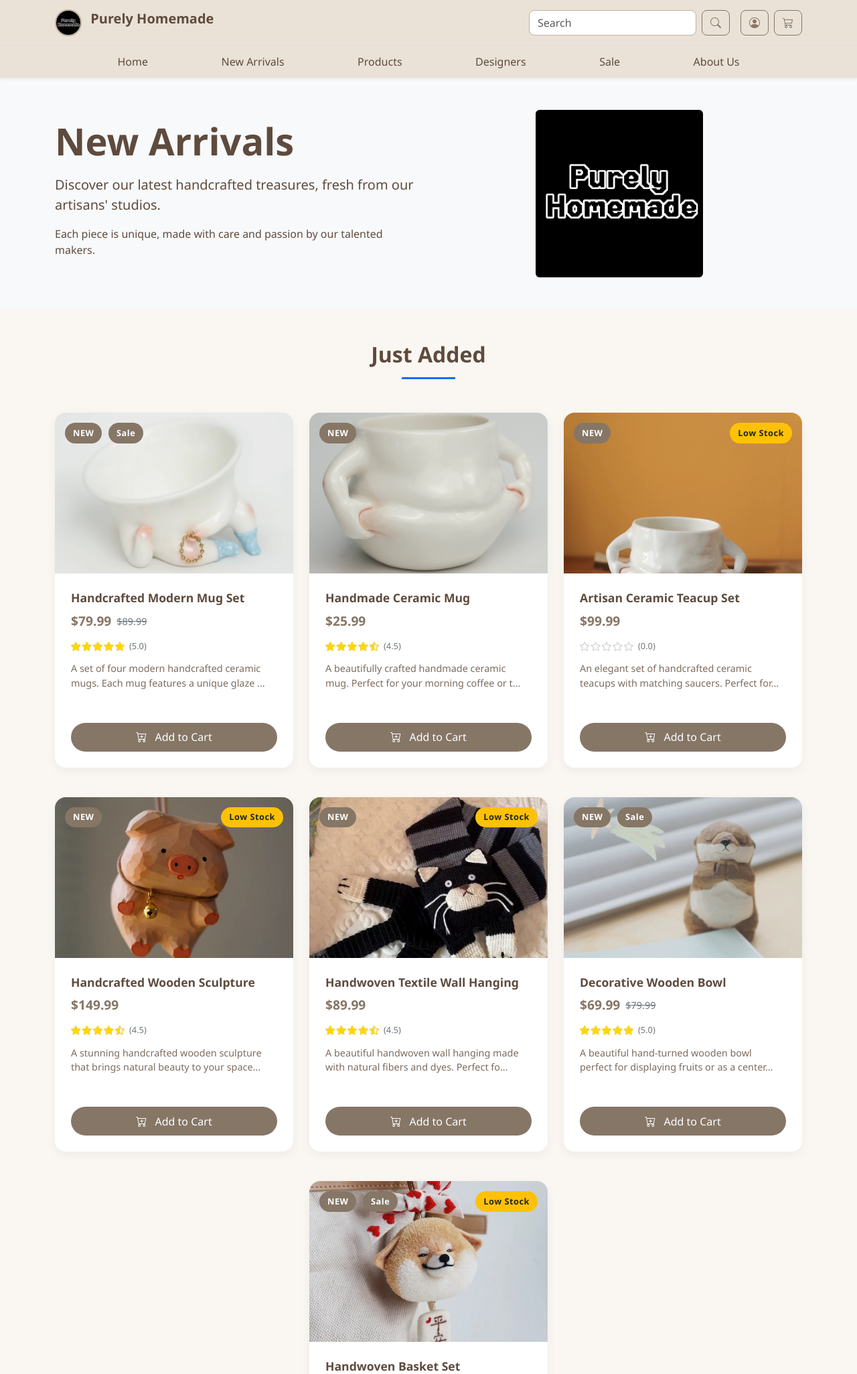
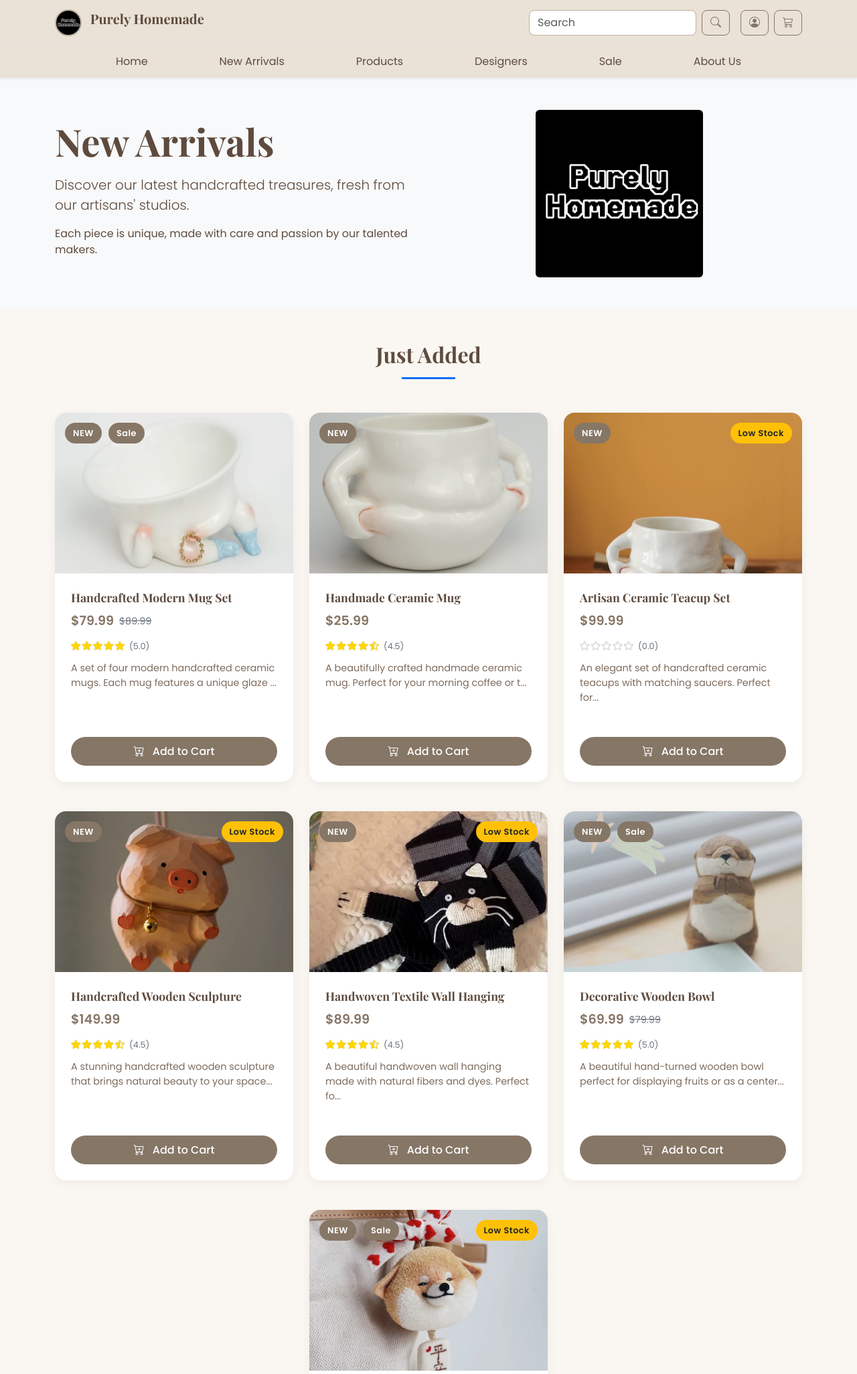
Before and after one commit to miakwong/PurelyHandmade, a PHP site: page /src/client/views/new-arrivals.html in a window 1280 px wide. Shown: the top 2051 px of the page at 67% size. Run offline with PHP 8.4, Linux system fonts and the light colour scheme.

Commit message:
Unified font

```diff
--- a/src/client/css/admin.css
+++ b/src/client/css/admin.css
@@ -17,6 +17,8 @@
   --warning-color: #c9aa71;
   --button-color: #867666;
   --button-hover: #6f6255;
+  --header-font: 'Playfair Display', serif;
+  --body-font: 'Poppins', sans-serif;
 }
 
 /* Admin Section Container */
@@ -27,6 +29,7 @@
   padding: 1.5rem;
   margin-bottom: 1.5rem;
   overflow: hidden;
+  font-family: var(--body-font);
 }
 
 .admin-section h4 {
@@ -35,6 +38,7 @@
   font-weight: 600;
   border-bottom: 2px solid var(--border-color);
   padding-bottom: 0.5rem;
+  font-family: var(--header-font);
 }
 
 /* Tables */
@@ -43,6 +47,7 @@
   border-collapse: collapse;
   margin-top: 1rem;
   border: 1px solid var(--border-color);
+  font-family: var(--body-font);
 }
 
 .admin-section th,
--- a/src/client/css/comment.css
+++ b/src/client/css/comment.css
@@ -1,6 +1,6 @@
 /* General Page Styles */
 body {
-    font-family: 'Arial', sans-serif;
+    font-family: var(--body-font);
     background-color: #fef9f8;
     margin: 0;
     padding: 0;
--- a/src/client/css/global.css
+++ b/src/client/css/global.css
@@ -13,6 +13,8 @@
   --footer-height: 90px; /* 页脚高度 - 与footer.css保持一致 */
   --border-radius: 8px; /* 统一的圆角 */
   --transition-speed: 0.3s; /* 统一的过渡速度 */
+  --header-font: 'Playfair Display', serif; /* 标题字体 */
+  --body-font: 'Poppins', sans-serif; /* 正文字体 */
 }
 
 /* 粘性底部布局 */
@@ -20,7 +22,7 @@ html, body {
   height: 100%;
   margin: 0;
   padding: 0;
-  font-family: 'Segoe UI', Arial, sans-serif;
+  font-family: var(--body-font);
   color: var(--text-color);
   background-color: var(--background-color);
 }
@@ -41,12 +43,14 @@ h1, h2, h3, h4, h5, h6 {
   color: var(--text-color);
   font-weight: 600;
   margin-bottom: 1rem;
+  font-family: var(--header-font);
 }
 
 a {
   color: var(--accent-color);
   text-decoration: none;
   transition: color var(--transition-speed);
+  font-family: var(--body-font);
 }
 
 a:hover {
@@ -58,6 +62,7 @@ a:hover {
   border-radius: var(--border-radius);
   transition: all var(--transition-speed);
   font-weight: 500;
+  font-family: var(--body-font);
 }
 
 .btn-primary {
--- a/src/client/css/navbar.css
+++ b/src/client/css/navbar.css
@@ -13,6 +13,7 @@
     max-width: 1200px;
     display: flex;
     justify-content: space-evenly;
+    font-family: var(--body-font);
 }
 
 /* 导航栏样式 */
@@ -25,6 +26,7 @@
 .navbar-brand {
   color: var(--text-color) !important;
   font-weight: 600;
+  font-family: var(--header-font);
 }
 
 .navbar-brand img {
@@ -48,6 +50,7 @@
   padding: 0.75rem 1rem;
   transition: all 0.3s;
   text-align: center;
+  font-family: var(--body-font);
 }
 
 .navbar-dark .nav-link:hover,
@@ -65,6 +68,7 @@
 .dropdown-item {
   color: var(--text-color);
   transition: all 0.3s;
+  font-family: var(--body-font);
 }
 
 .dropdown-item:hover,
@@ -81,6 +85,7 @@
   border-color: var(--border-color);
   border-radius: var(--border-radius);
   transition: all 0.3s;
+  font-family: var(--body-font);
 }
 
 .form-control:focus {
@@ -92,6 +97,7 @@
 #cart-count {
   font-size: 0.65rem;
   padding: 0.25em 0.5em;
+  font-family: var(--body-font);
 }
 
 /* 移动菜单 */
--- a/src/client/css/profile.css
+++ b/src/client/css/profile.css
@@ -1,5 +1,5 @@
 body {
-    font-family: 'Arial', sans-serif;
+    font-family: var(--body-font);
     background-color: #fef9f8;
     margin: 0;
     padding: 0;
--- a/src/client/css/style.css
+++ b/src/client/css/style.css
@@ -249,7 +249,7 @@ textarea {
 
 /* ====== General Styling ====== */
 body {
-  font-family: Arial, sans-serif;
+  font-family: var(--body-font);
   margin: 0;
   padding: 0;
   background-color: #f8f9fb;
--- a/src/client/css/styles.css
+++ b/src/client/css/styles.css
@@ -1,9 +1,8 @@
-
 body {
     margin: 0;
     background-color: #f6f7fb;
     width: 100vw;
-    font-family: "Poppins", sans-serif;
+    font-family: var(--body-font);
     height: 100vh;
   }
 
--- a/src/client/html/index.html
+++ b/src/client/html/index.html
@@ -13,6 +13,11 @@
 
   <!-- Bootstrap Icons -->
   <link rel="stylesheet" href="https://cdn.jsdelivr.net/npm/bootstrap-icons@1.10.0/font/bootstrap-icons.css">
+
+  <!-- Google Fonts -->
+  <link rel="preconnect" href="https://fonts.googleapis.com">
+  <link rel="preconnect" href="https://fonts.gstatic.com" crossorigin>
+  <link href="https://fonts.googleapis.com/css2?family=Playfair+Display:wght@500;700&family=Poppins:wght@300;400;500;600&display=swap" rel="stylesheet">
 
   <!-- Custom CSS -->
   <link rel="stylesheet" href="/src/client/css/style.css">
--- a/src/client/views/new-arrivals.html
+++ b/src/client/views/new-arrivals.html
@@ -10,6 +10,11 @@
 
   <!-- Bootstrap Icons -->
   <link rel="stylesheet" href="https://cdn.jsdelivr.net/npm/bootstrap-icons@1.11.0/font/bootstrap-icons.css">
+
+  <!-- Google Fonts -->
+  <link rel="preconnect" href="https://fonts.googleapis.com">
+  <link rel="preconnect" href="https://fonts.gstatic.com" crossorigin>
+  <link href="https://fonts.googleapis.com/css2?family=Playfair+Display:wght@500;700&family=Poppins:wght@300;400;500;600&display=swap" rel="stylesheet">
 
   <!-- Custom CSS -->
   <link rel="stylesheet" href="/src/client/css/style.css">
@@ -25,6 +30,7 @@
       position: relative;
       margin-bottom: 50px;
       text-align: center;
+      font-family: var(--header-font);
     }
 
     .section-title:after {
```
Also changed, not shown: src/client/css/footer.css (+9 -0 lines), src/client/css/index.css (+9 -1 lines), src/client/html/404.html (+18 -3 lines), src/client/html/admin-tools.html (+10 -1 lines), src/client/views/designer/designer-page.html (+24 -0 lines), src/client/views/product/product-list.html (+57 -41 lines).
